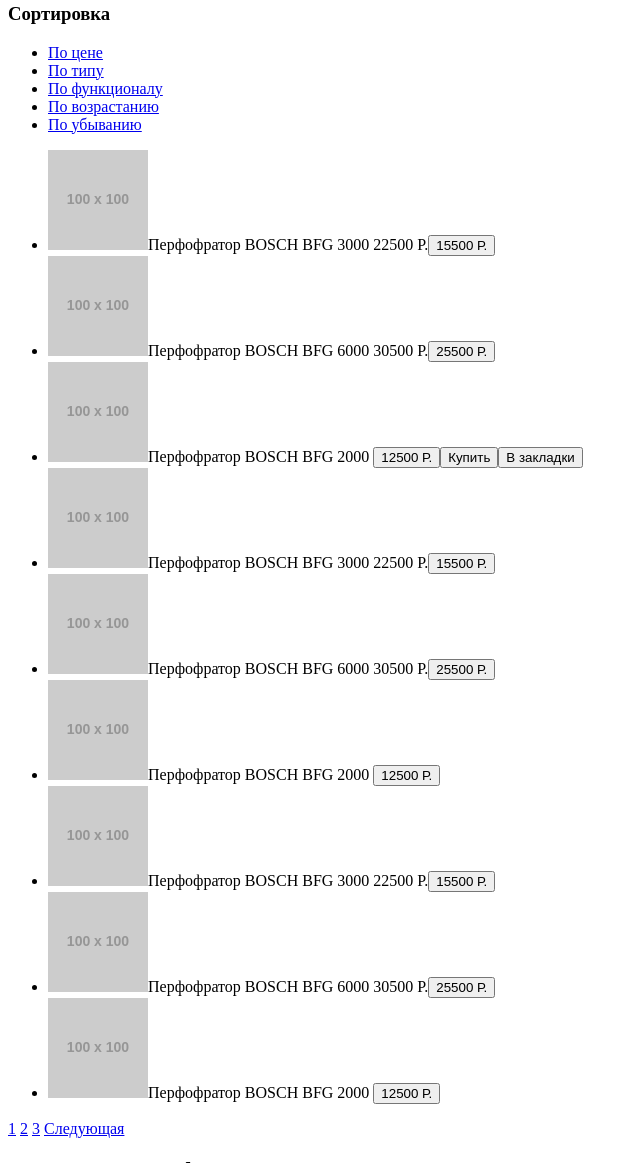
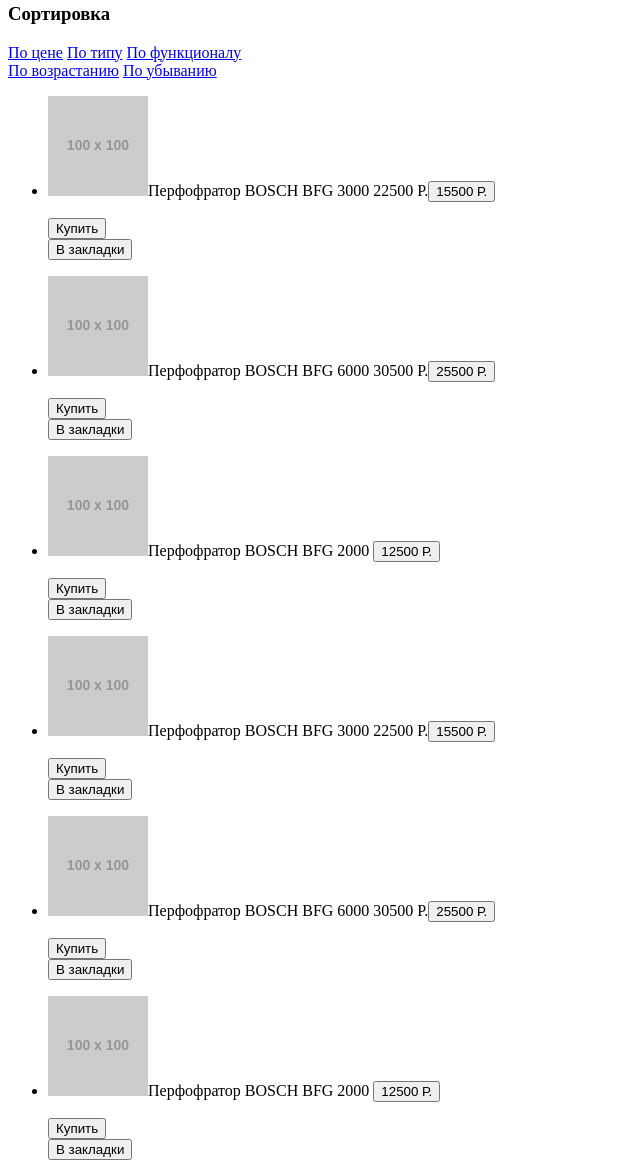
Before and after one commit to matvienkoiv/588793-technomart, a plain HTML site: page catalog.html in a window 1280 px wide. Shown: the part 867-2030 px from the top of the page, without its empty margins (0-640 px from the left). Drawn offline with Linux system fonts and the light colour scheme; placeholder pictures from the web are drawn by us.

Commit message:
Исправил указанные ошибки

```diff
--- a/catalog.html
+++ b/catalog.html
@@ -26,13 +26,9 @@
       </nav>
       <div class="header-info-login">
         <p class="header-about">Интернет-магазин строительных материалов и инструментов для ремонта
-        <div class="coord">
-          <p class="number">+7 (812) 555-05-55
-          <p class="adress">г. Санкт-Петербург, ул. Б. Конюшенная, д. 19/8
-        </div>
-      </div>
-      <div class="header-user-account">
-        <a class="user-name" href="#">Равшан Джамшутович</a>
+        <p class="number">+7 (812) 555-05-55
+        <p class="adress">г. Санкт-Петербург, ул. Б. Конюшенная, д. 19/8
+        <p><a class="user-name" href="#">Равшан Джамшутович</a>
         <ul class="user-info">
           <li class="orders"><a href="#">Мои заказы</a></li>
           <li class="my-acc"><a href="#">Личный кабинет</a></li>
@@ -79,28 +75,59 @@
         </fieldset>
         <input type="button" value="Показать" name="show-btn">
       </form>
-      <div class="sort">
-        <h3>Сортировка</h3>
-        <ul class="sort-type">
-          <li class="sort-price"><a href="#">По цене</a></li>
-          <li class="sort-type"><a href="#">По типу</a></li>
-          <li class="sort-functional"><a href="#">По функционалу</a></li>
-          <li class="type-ascending"><a href="#">По возрастанию</a></li>
-          <li class="type-descending"><a href="#">По убыванию</a></li>
-        </ul>
-      </div>
-      <section class="items-pull">
-        <ul class="items">
-            <li><img src="http://placehold.it/100x100" alt="Перфофратор BOSCH BFG 3000">Перфофратор BOSCH BFG 3000 <span class="old-price">22500 Р.</span><button>15500 Р.</button></li>
-            <li><img src="http://placehold.it/100x100" alt="Перфофратор BOSCH BFG 6000">Перфофратор BOSCH BFG 6000 <span class="old-price">30500 Р.</span><button>25500 Р.</button></li>
-            <li class="new"><img src="http://placehold.it/100x100" alt="Перфофратор BOSCH BFG 2000">Перфофратор BOSCH BFG 2000 <button>12500 Р.</button><button>Купить</button><button>В закладки</button></li>
-            <li><img src="http://placehold.it/100x100" alt="Перфофратор BOSCH BFG 3000">Перфофратор BOSCH BFG 3000 <span class="old-price">22500 Р.</span><button>15500 Р.</button></li>
-            <li class="new"><img src="http://placehold.it/100x100" alt="Перфофратор BOSCH BFG 6000">Перфофратор BOSCH BFG 6000 <span class="old-price">30500 Р.</span><button>25500 Р.</button></li>
-            <li><img src="http://placehold.it/100x100" alt="Перфофратор BOSCH BFG 2000">Перфофратор BOSCH BFG 2000 <button>12500 Р.</button></li>
-            <li class="new"><img src="http://placehold.it/100x100" alt="Перфофратор BOSCH BFG 3000">Перфофратор BOSCH BFG 3000 <span class="old-price">22500 Р.</span><button>15500 Р.</button></li>
-            <li><img src="http://placehold.it/100x100" alt="Перфофратор BOSCH BFG 6000">Перфофратор BOSCH BFG 6000 <span class="old-price">30500 Р.</span><button>25500 Р.</button></li>
-            <li><img src="http://placehold.it/100x100" alt="Перфофратор BOSCH BFG 2000">Перфофратор BOSCH BFG 2000 <button>12500 Р.</button></li>
-        </ul>
+      <section class="items">
+        <div class="sort">
+          <h3 class="sort-label">Сортировка</h3>
+          <div class="sort-type">
+            <a class="sort-price" href="#">По цене</a>
+            <a class="sort-type" href="#">По типу</a>
+            <a class="sort-functional" href="#">По функционалу</a>
+          </div>
+          <div class="up-down">
+            <a class="type-ascending" href="#">По возрастанию</a>
+            <a class="type-descending" href="#">По убыванию</a>
+          </div>
+        </div>
+        <div class="items-pull">
+          <ul class="items">
+            <li><img src="http://placehold.it/100x100" alt="Перфоратор BOSCH BFG 3000">Перфофратор BOSCH BFG 3000
+              <span class="old-price">22500 Р.</span><button>15500 Р.</button>
+              <div class="icon-hover"><p><button>Купить</button><br><button>В закладки</button></div>
+            </li>
+            <li><img src="http://placehold.it/100x100" alt="Перфоратор BOSCH BFG 6000">Перфофратор BOSCH BFG 6000
+              <span class="old-price">30500 Р.</span><button>25500 Р.</button>
+              <div class="icon-hover"><p><button>Купить</button><br><button>В закладки</button></div>
+            </li>
+            <li class="new"><img src="http://placehold.it/100x100" alt="Перфофратор BOSCH BFG 2000">Перфофратор BOSCH BFG 2000
+              <button>12500 Р.</button>
+              <div class="icon-hover"><p><button>Купить</button><br><button>В закладки</button></div>
+            </li>
+            <li><img src="http://placehold.it/100x100" alt="Перфоратор BOSCH BFG 3000">Перфофратор BOSCH BFG 3000
+              <span class="old-price">22500 Р.</span><button>15500 Р.</button>
+              <div class="icon-hover"><p><button>Купить</button><br><button>В закладки</button></div>
+            </li>
+            <li class="new"><img src="http://placehold.it/100x100" alt="Перфофратор BOSCH BFG 6000">Перфофратор BOSCH BFG 6000
+              <span class="old-price">30500 Р.</span><button>25500 Р.</button>
+              <div class="icon-hover"><p><button>Купить</button><br><button>В закладки</button></div>
+            </li>
+            <li><img src="http://placehold.it/100x100" alt="Перфоратор BOSCH BFG 2000">Перфофратор BOSCH BFG 2000
+              <button>12500 Р.</button>
+              <div class="icon-hover"><p><button>Купить</button><br><button>В закладки</button></div>
+            </li>
+            <li class="new"><img src="http://placehold.it/100x100" alt="Перфофратор BOSCH BFG 3000">Перфофратор BOSCH BFG 3000
+              <span class="old-price">22500 Р.</span><button>15500 Р.</button>
+              <div class="icon-hover"><p><button>Купить</button><br><button>В закладки</button></div>
+            </li>
+            <li><img src="http://placehold.it/100x100" alt="Перфоратор BOSCH BFG 6000">Перфофратор BOSCH BFG 6000
+              <span class="old-price">30500 Р.</span><button>25500 Р.</button>
+              <div class="icon-hover"><p><button>Купить</button><br><button>В закладки</button></div>
+            </li>
+            <li><img src="http://placehold.it/100x100" alt="Перфоратор BOSCH BFG 2000">Перфофратор BOSCH BFG 2000
+              <button>12500 Р.</button>
+              <div class="icon-hover"><p><button>Купить</button><br><button>В закладки</button></div>
+            </li>
+          </ul>
+        </div>
         <div class="items-pages">
           <a href="#">1</a>
           <a href="#">2</a>
```
Also changed, not shown: index.html (+1 -1 lines).
